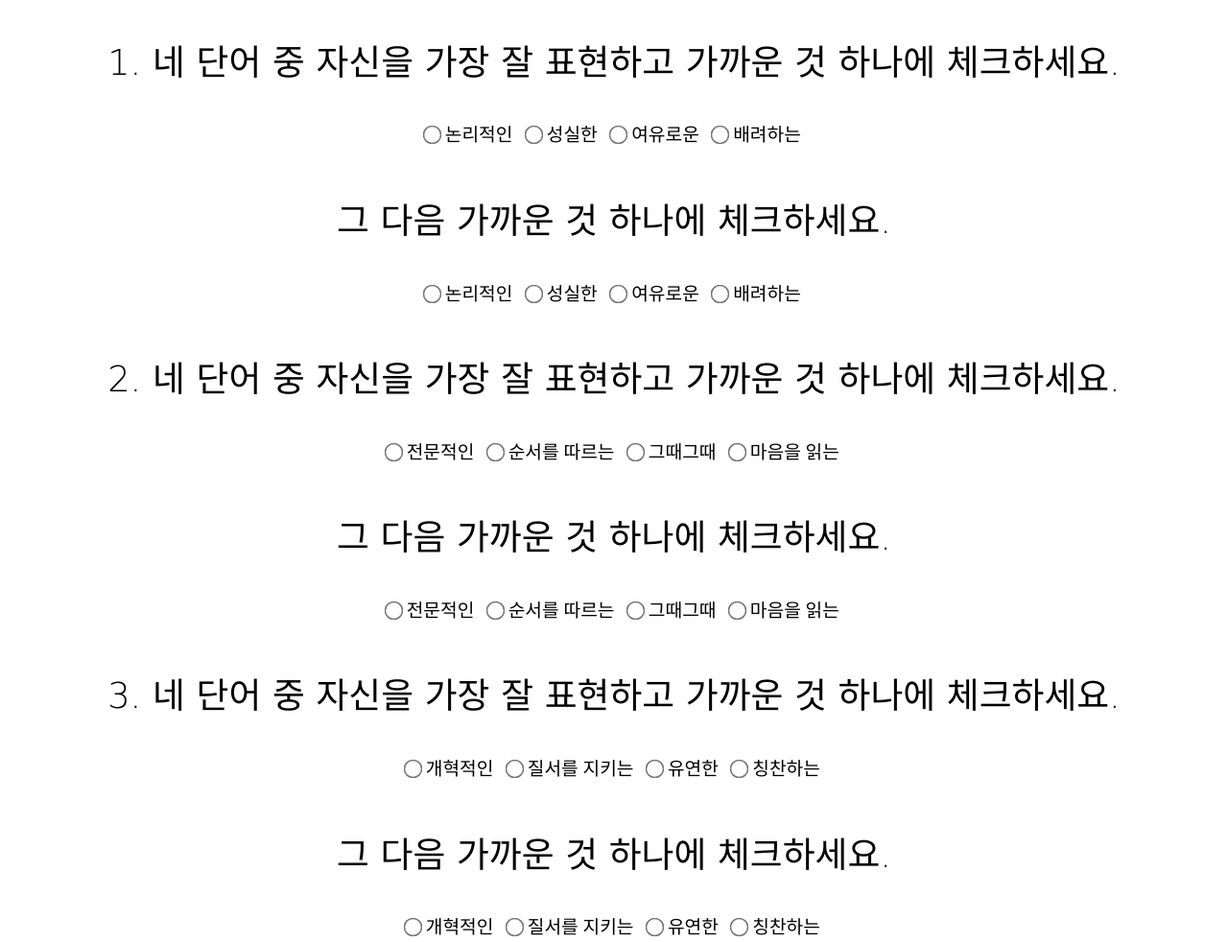
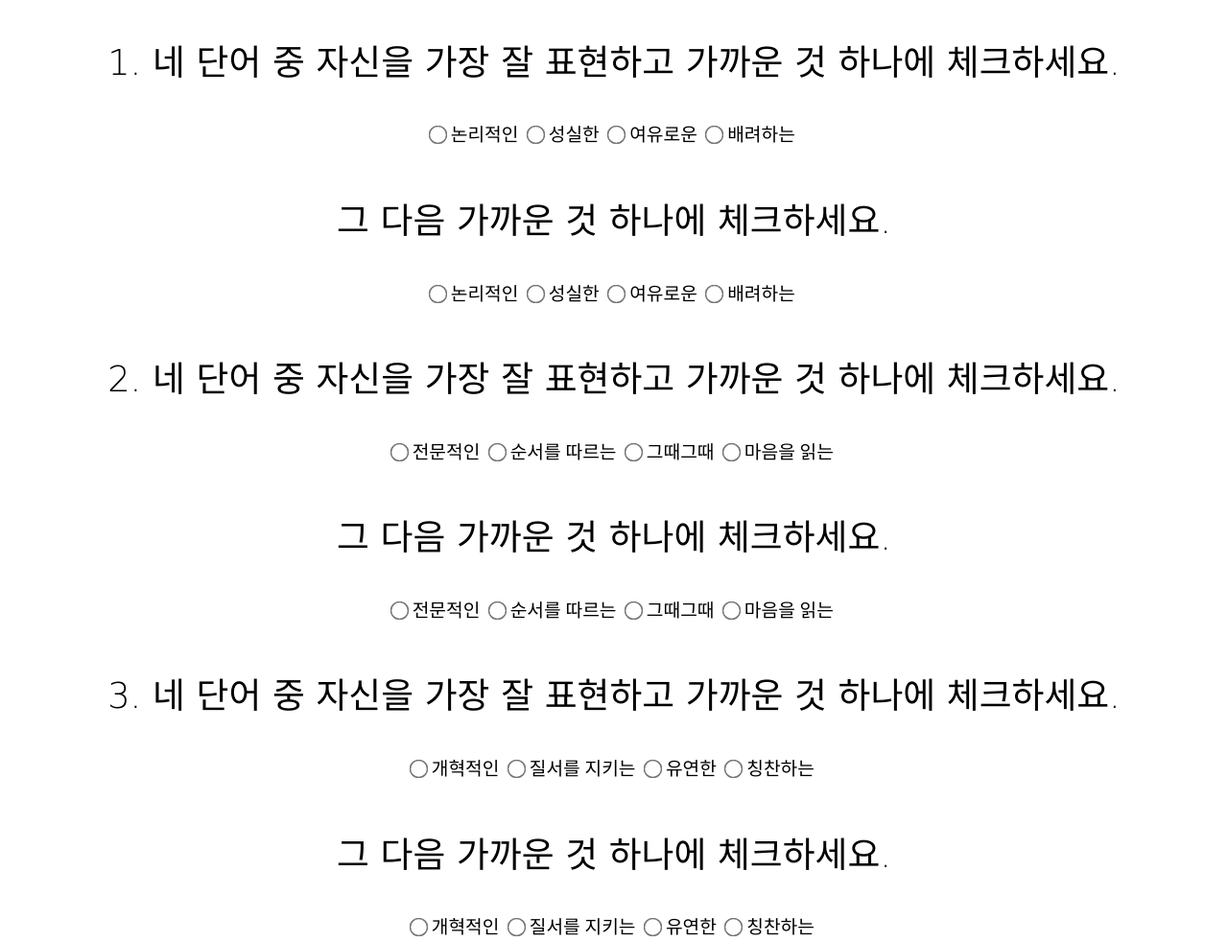
Before and after one commit to torryjini/4gunja, a plain HTML site: page test.html in a window 1280 px wide. Shown: the part 1740-2722 px from the top of the page at 96% size. Drawn offline with Linux system fonts and the light colour scheme; a web font is replaced by a local one.

Commit message:
Add files via upload

```diff
--- a/style.css
+++ b/style.css
@@ -19,6 +19,12 @@ img {
 article {
   margin: 0.4rem 0;
   padding-bottom: 0.6rem;
+}
+
+.four-gunja-q {
+  display: flex;
+  flex-direction: row;
+  justify-content: center;
 }
 
 input[type="radio"] {
@@ -85,13 +91,26 @@ h3 {
 
   #test-title-img {
     width: 100%;
-    margin-bottom:-7rem;
+    margin-bottom: -7rem;
+  }
+
+  .four-gunja-q {
+    display: flex;
+    flex-direction: column;
   }
 
   label {
       font-size: 1.1rem;
   }
 
+  h3 {
+    margin-bottom: 0.5rem;
+  }
+
+  .answer {
+    margin-bottom: 1rem;
+  }
+
   .result-img {
     width: 40%;
   }
--- a/test.js
+++ b/test.js
@@ -26,7 +26,8 @@ for(let i = 0; i < bamboo.length; i++){
         <h3>
         ${i+1}. 네 단어 중 자신을 가장 잘 표현하고 가까운 것 하나에 체크하세요.
         </h3>
-        <article id="q${i}-1">
+        <article id="q${i}-1" class="four-gunja-q">
+        <div class="answer">
           <input
             type="radio"
             name="4-gunja-q${i}"
@@ -35,6 +36,8 @@ for(let i = 0; i < bamboo.length; i++){
             onclick="circleTriangleHandler(${i})"
           />
           <label for="bamboo-${i}">${bamboo[i]}</label>
+        </div>
+        <div class="answer">
           <input
             type="radio"
             name="4-gunja-q${i}"
@@ -43,6 +46,8 @@ for(let i = 0; i < bamboo.length; i++){
             onclick="circleTriangleHandler(${i})"
           />
           <label for="plum-${i}">${plum[i]}</label>
+        </div>
+        <div class="answer">
           <input
             type="radio"
             name="4-gunja-q${i}"
@@ -51,6 +56,8 @@ for(let i = 0; i < bamboo.length; i++){
             onclick="circleTriangleHandler(${i})"
           />
           <label for="orchid-${i}">${orchid[i]}</label>
+        </div>
+        <div class="answer">
           <input
             type="radio"
             name="4-gunja-q${i}"
@@ -59,11 +66,13 @@ for(let i = 0; i < bamboo.length; i++){
             onclick="circleTriangleHandler(${i})"
           />
           <label for="chrysanthemum-${i}">${chrysanthemum[i]}</label>
+        </div>
       </article>
       <h3>
         그 다음 가까운 것 하나에 체크하세요.
       </h3>
-      <article id="q${i}-2">
+      <article id="q${i}-2" class="four-gunja-q">
+        <div class="answer">
           <input
             type="radio"
             name="4-gunja-q${i}-2"
@@ -71,6 +80,8 @@ for(let i = 0; i < bamboo.length; i++){
             class="bamboo-triangle"
           />
           <label for="bamboo-${i}-triangle">${bamboo[i]}</label>
+        </div>
+        <div class="answer">
           <input
             type="radio"
             name="4-gunja-q${i}-2"
@@ -78,6 +89,8 @@ for(let i = 0; i < bamboo.length; i++){
             class="plum-triangle"
           />
           <label for="plum-${i}-triangle">${plum[i]}</label>
+        </div>
+        <div class="answer">
           <input
             type="radio"
             name="4-gunja-q${i}-2"
@@ -85,6 +98,8 @@ for(let i = 0; i < bamboo.length; i++){
             class="orchid-triangle"
           />
           <label for="orchid-${i}-triangle">${orchid[i]}</label>
+        </div>
+        <div class="answer">
           <input
             type="radio"
             name="4-gunja-q${i}-2"
@@ -92,6 +107,7 @@ for(let i = 0; i < bamboo.length; i++){
             class="chrysanthemum-triangle"
           />
           <label for="chrysanthemum-${i}-triangle">${chrysanthemum[i]}</label>
+          </div>
         </article>
         `
     } else if(i >= 5 && i < 10){
@@ -99,7 +115,8 @@ for(let i = 0; i < bamboo.length; i++){
         <h3>
             ${i+1}. 네 단어 중 자신을 가장 잘 표현하고 가까운 것 하나에 체크하세요.
         </h3>
-        <article id="q${i}-1">
+        <article id="q${i}-1" class="four-gunja-q">
+          <div class="answer">
             <input
               type="radio"
               name="4-gunja-q${i}"
@@ -108,6 +125,8 @@ for(let i = 0; i < bamboo.length; i++){
               onclick="circleTriangleHandler(${i})"
             />
             <label for="chrysanthemum-${i}">${chrysanthemum[i]}</label>
+          </div>
+          <div class="answer">
             <input
               type="radio"
               name="4-gunja-q${i}"
@@ -116,6 +135,7 @@ for(let i = 0; i < bamboo.length; i++){
               onclick="circleTriangleHandler(${i})"
             />
             <label for="bamboo-${i}">${bamboo[i]}</label>
+          <div class="answer">
             <input
               type="radio"
               name="4-gunja-q${i}"
@@ -124,6 +144,8 @@ for(let i = 0; i < bamboo.length; i++){
               onclick="circleTriangleHandler(${i})"
             />
             <label for="plum-${i}">${plum[i]}</label>
+          </div>
+          <div class="answer">
             <input
               type="radio"
               name="4-gunja-q${i}"
@@ -132,11 +154,13 @@ for(let i = 0; i < bamboo.length; i++){
               onclick="circleTriangleHandler(${i})"
             />
             <label for="orchid-${i}">${orchid[i]}</label>
+          </div>
       </article>
       <h3>
           그 다음 가까운 것 하나에 체크하세요.
       </h3>
-      <article id="q${i}-2">
+      <article id="q${i}-2" class="four-gunja-q">
+        <div class="answer">
           <input
             type="radio"
             name="4-gunja-q${i}-2"
@@ -144,6 +168,8 @@ for(let i = 0; i < bamboo.length; i++){
             class="chrysanthemum-triangle"
           />
           <label for="chrysanthemum-${i}-triangle">${chrysanthemum[i]}</label>
+        </div>
+        <div class="answer">
           <input
             type="radio"
             name="4-gunja-q${i}-2"
@@ -151,6 +177,8 @@ for(let i = 0; i < bamboo.length; i++){
             class="bamboo-triangle"
           />
           <label for="bamboo-${i}-triangle">${bamboo[i]}</label>
+        </div>
+        <div class="answer">
           <input
             type="radio"
             name="4-gunja-q${i}-2"
@@ -158,6 +186,8 @@ for(let i = 0; i < bamboo.length; i++){
             class="plum-triangle"
           />
           <label for="plum-${i}-triangle">${plum[i]}</label>
+        </div>
+        <div class="answer">
           <input
             type="radio"
             name="4-gunja-q${i}-2"
@@ -165,6 +195,7 @@ for(let i = 0; i < bamboo.length; i++){
             class="orchid-triangle"
           />
           <label for="orchid-${i}-triangle">${orchid[i]}</label>
+        </div>
       </article>
         `
     } else if(i >= 10 && i < 15){
@@ -172,7 +203,8 @@ for(let i = 0; i < bamboo.length; i++){
         <h3>
             ${i+1}. 네 단어 중 자신을 가장 잘 표현하고 가까운 것 하나에 체크하세요.
         </h3>
-        <article id="q${i}-1">
+        <article id="q${i}-1" class="four-gunja-q">
+          <div class="answer">
             <input
               type="radio"
               name="4-gunja-q${i}"
@@ -181,6 +213,8 @@ for(let i = 0; i < bamboo.length; i++){
               onclick="circleTriangleHandler(${i})"
             />
             <label for="orchid-${i}">${orchid[i]}</label>
+          </div>
+          <div class="answer">
             <input
               type="radio"
               name="4-gunja-q${i}"
@@ -189,6 +223,8 @@ for(let i = 0; i < bamboo.length; i++){
               onclick="circleTriangleHandler(${i})"
             />
             <label for="chrysanthemum-${i}">${chrysanthemum[i]}</label>
+          </div>
+          <div class="answer">
             <input
               type="radio"
               name="4-gunja-q${i}"
@@ -197,6 +233,8 @@ for(let i = 0; i < bamboo.length; i++){
               onclick="circleTriangleHandler(${i})"
             />
             <label for="bamboo-${i}">${bamboo[i]}</label>
+          </div>
+          <div class="answer">
             <input
               type="radio"
               name="4-gunja-q${i}"
@@ -205,11 +243,13 @@ for(let i = 0; i < bamboo.length; i++){
               onclick="circleTriangleHandler(${i})"
             />
             <label for="plum-${i}">${plum[i]}</label>
+          </div>
       </article>
       <h3>
         그 다음 가까운 것 하나에 체크하세요.
       </h3>
-      <article id="q${i}-2">
+      <article id="q${i}-2" class="four-gunja-q">
+        <div class="answer">
           <input
             type="radio"
             name="4-gunja-q${i}-2"
@@ -217,6 +257,8 @@ for(let i = 0; i < bamboo.length; i++){
             class="orchid-triangle"
           />
           <label for="orchid-${i}-triangle">${orchid[i]}</label>
+        </div>
+        <div class="answer">
           <input
             type="radio"
             name="4-gunja-q${i}-2"
@@ -224,6 +266,8 @@ for(let i = 0; i < bamboo.length; i++){
             class="chrysanthemum-triangle"
           />
           <label for="chrysanthemum-${i}-triangle">${chrysanthemum[i]}</label>
+        </div>
+        <div class="answer">
           <input
             type="radio"
             name="4-gunja-q${i}-2"
@@ -231,6 +275,8 @@ for(let i = 0; i < bamboo.length; i++){
             class="bamboo-triangle"
           />
           <label for="bamboo-${i}-triangle">${bamboo[i]}</label>
+        </div>
+        <div class="answer">
           <input
             type="radio"
             name="4-gunja-q${i}-2"
@@ -238,6 +284,7 @@ for(let i = 0; i < bamboo.length; i++){
             class="plum-triangle"
           />
           <label for="plum-${i}-triangle">${plum[i]}</label>
+        </div>
       </article>
         `
     } else {
@@ -245,7 +292,8 @@ for(let i = 0; i < bamboo.length; i++){
         <h3>
         ${i+1}. 네 단어 중 자신을 가장 잘 표현하고 가까운 것 하나에 체크하세요.
         </h3>
-        <article id="q${i}-1">
+        <article id="q${i}-1" class="four-gunja-q">
+          <div class="answer">
             <input
               type="radio"
               name="4-gunja-q${i}"
@@ -254,6 +302,8 @@ for(let i = 0; i < bamboo.length; i++){
               onclick="circleTriangleHandler(${i})"
             />
             <label for="plum-${i}">${plum[i]}</label>
+          </div>
+          <div class="answer">
             <input
               type="radio"
               name="4-gunja-q${i}"
@@ -262,6 +312,8 @@ for(let i = 0; i < bamboo.length; i++){
               onclick="circleTriangleHandler(${i})"
             />
             <label for="orchid-${i}">${orchid[i]}</label>
+          </div>
+          <div class="answer">
             <input
               type="radio"
               name="4-gunja-q${i}"
@@ -270,6 +322,8 @@ for(let i = 0; i < bamboo.length; i++){
               onclick="circleTriangleHandler(${i})"
             />
             <label for="chrysanthemum-${i}">${chrysanthemum[i]}</label>
+          </div>
+          <div class="answer">
             <input
               type="radio"
               name="4-gunja-q${i}"
@@ -278,11 +332,13 @@ for(let i = 0; i < bamboo.length; i++){
               onclick="circleTriangleHandler(${i})"
             />
             <label for="bamboo-${i}">${bamboo[i]}</label>
+          </div>
       </article>
       <h3>
         그 다음 가까운 것 하나에 체크하세요.
       </h3>
-      <article id="q${i}-2">
+      <article id="q${i}-2" class="four-gunja-q">
+        <div class="answer">
           <input
             type="radio"
             name="4-gunja-q${i}-2"
@@ -290,6 +346,8 @@ for(let i = 0; i < bamboo.length; i++){
             class="plum-triangle"
           />
           <label for="plum-${i}-triangle">${plum[i]}</label>
+        </div>
+        <div class="answer">
           <input
             type="radio"
             name="4-gunja-q${i}-2"
@@ -297,6 +355,8 @@ for(let i = 0; i < bamboo.length; i++){
             class="orchid-triangle"
           />
           <label for="orchid-${i}-triangle">${orchid[i]}</label>
+        </div>
+        <div class="answer">
           <input
             type="radio"
             name="4-gunja-q${i}-2"
@@ -304,6 +364,8 @@ for(let i = 0; i < bamboo.length; i++){
             class="chrysanthemum-triangle"
           />
           <label for="chrysanthemum-${i}-triangle">${chrysanthemum[i]}</label>
+        </div>
+        <div class="answer">
           <input
             type="radio"
             name="4-gunja-q${i}-2"
@@ -311,6 +373,7 @@ for(let i = 0; i < bamboo.length; i++){
             class="bamboo-triangle"
           />
           <label for="bamboo-${i}-triangle">${bamboo[i]}</label>
+        </div>
       </article>
         `
     }
```
Lines whose indentation alone changed are shown as unchanged.
